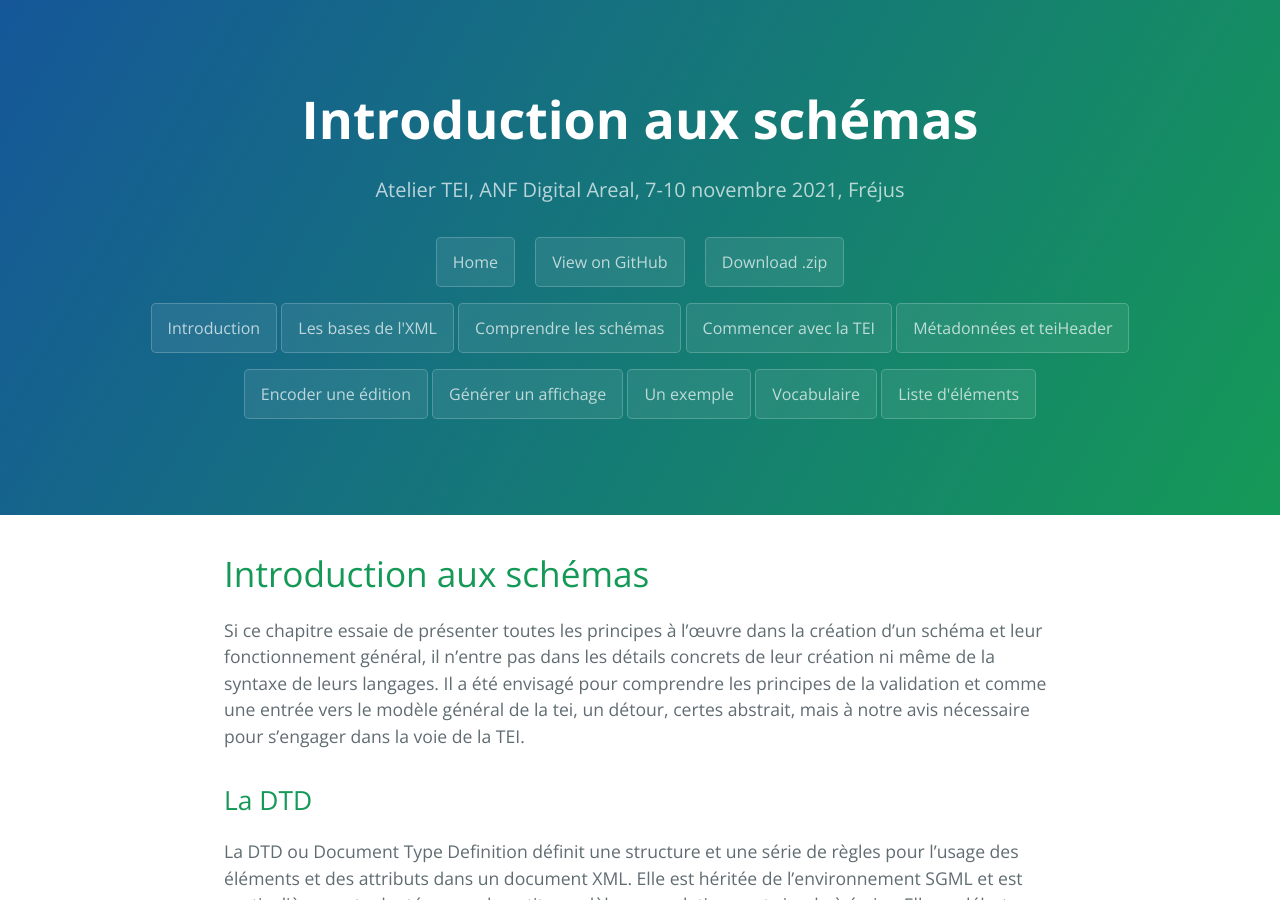
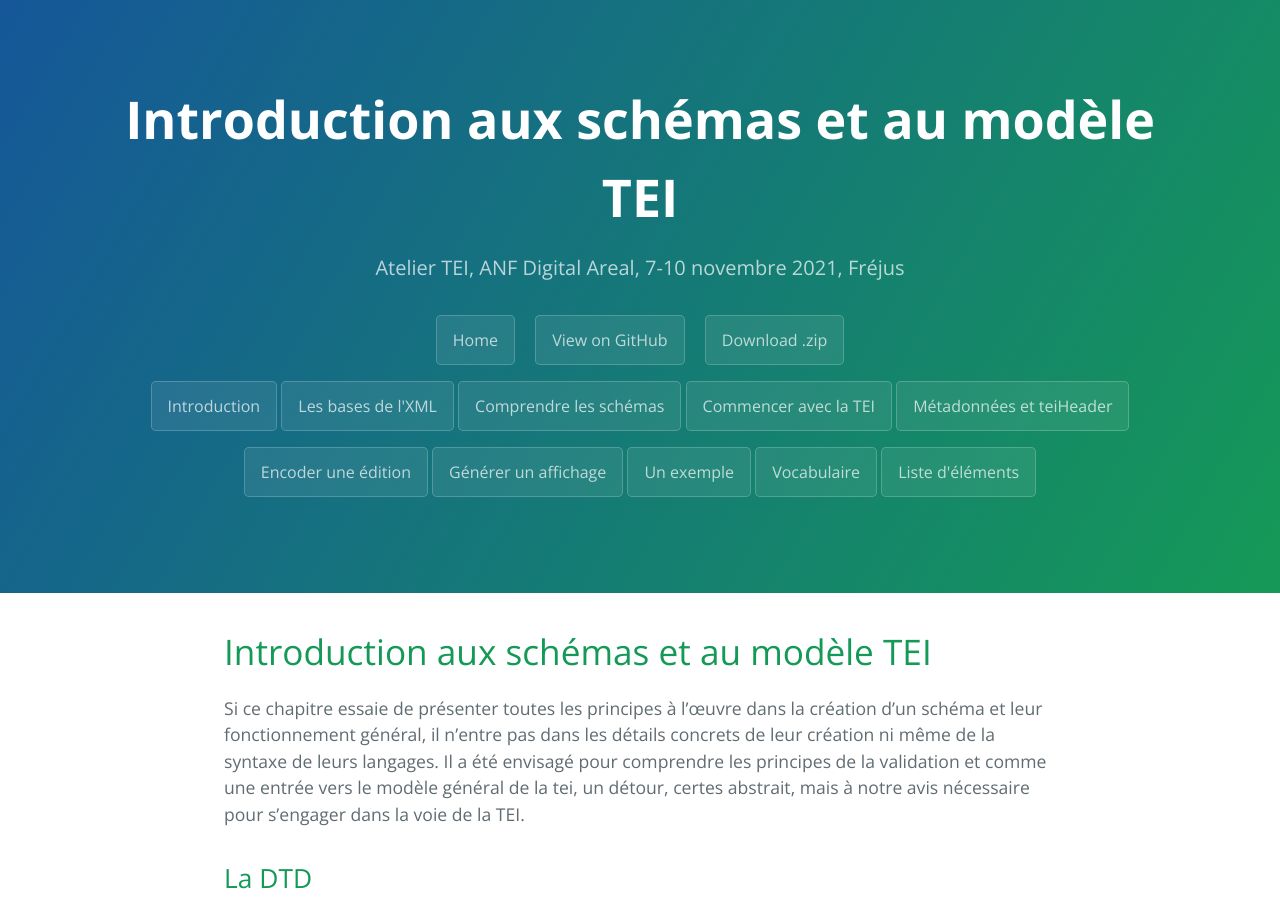
Before and after one commit to erc-dharma/digital-areal, a Jekyll site: the page built from 2_schema.md, in a window 1280 px wide and 900 px high. Built offline with Jekyll 4.4.1, drawn with Linux system fonts in a browser that asks for light colours; our own code applies the rules of GitHub Pages for plain Markdown files.

Commit message:
udpating the title

```diff
--- a/2_schema.md
+++ b/2_schema.md
@@ -1,4 +1,4 @@
-# Introduction aux schémas
+# Introduction aux schémas et au modèle TEI
 
 Si ce chapitre essaie de présenter toutes les principes à l'œuvre dans la création d'un schéma et leur fonctionnement général, il n'entre pas dans les détails concrets de leur création ni même de la syntaxe de leurs langages. Il a été envisagé pour comprendre les principes de la validation et comme une entrée vers le modèle général de la tei, un détour, certes abstrait, mais à notre avis nécessaire pour s'engager dans la voie de la TEI.
 
```
